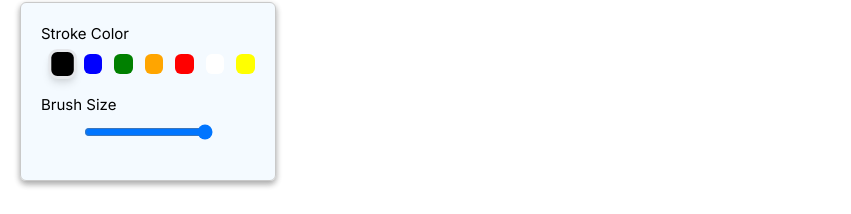
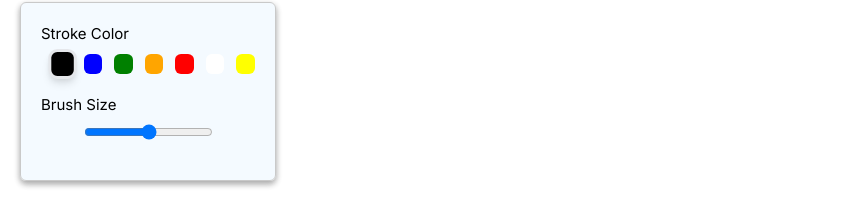
Before and after one commit to Deepakcodez/SketchBook, a Next.js app: page / in a window 1280 px wide. Shown: the part 198-412 px from the top of the page, without its empty margins (0-851 px from the left). Built offline with nearby package versions, Linux system fonts and the light colour scheme.

Commit message:
minor change

```diff
--- a/src/app/_components/Tool_details.tsx
+++ b/src/app/_components/Tool_details.tsx
@@ -41,7 +41,7 @@ const ToolDetails = () => {
             <div className={styles.toolItems}>
                 <h1 className={styles.Tooltext}>Brush Size</h1>
                 <div className={styles.itemContainer} >
-                   <input type="range" min={1} max={10} step={1} onChange={updateBrushSize} />
+                   <input type="range" min={1} max={100} step={2} onChange={updateBrushSize} />
                 </div>
             </div>
         </div>
--- a/src/app/layout.tsx
+++ b/src/app/layout.tsx
@@ -5,8 +5,8 @@ import Providers from "./Providers";
 const inter = Inter({ subsets: ["latin"] });
 
 export const metadata: Metadata = {
-  title: "Create Next App",
-  description: "Generated by create next app",
+  title: "SketchBook",
+  description: "Draw your ideas",
 };
 
 export default function RootLayout({
```
